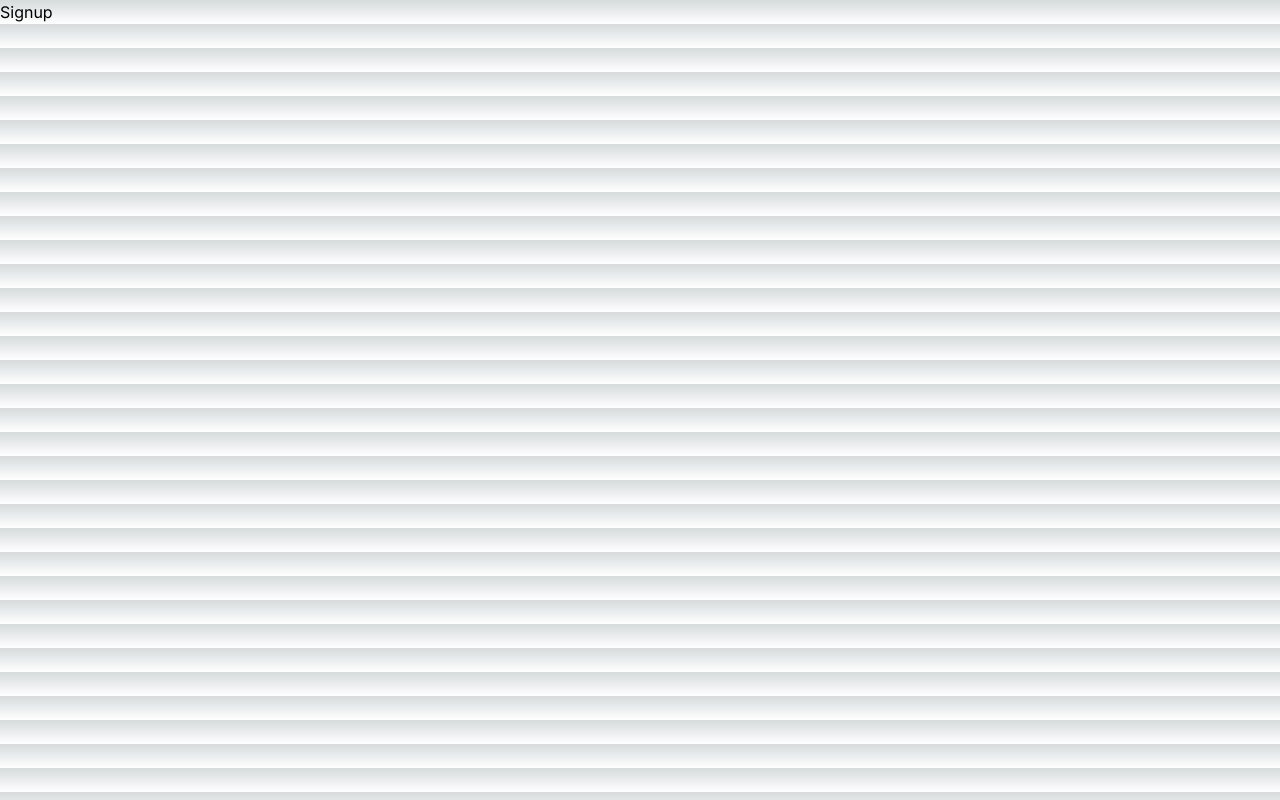
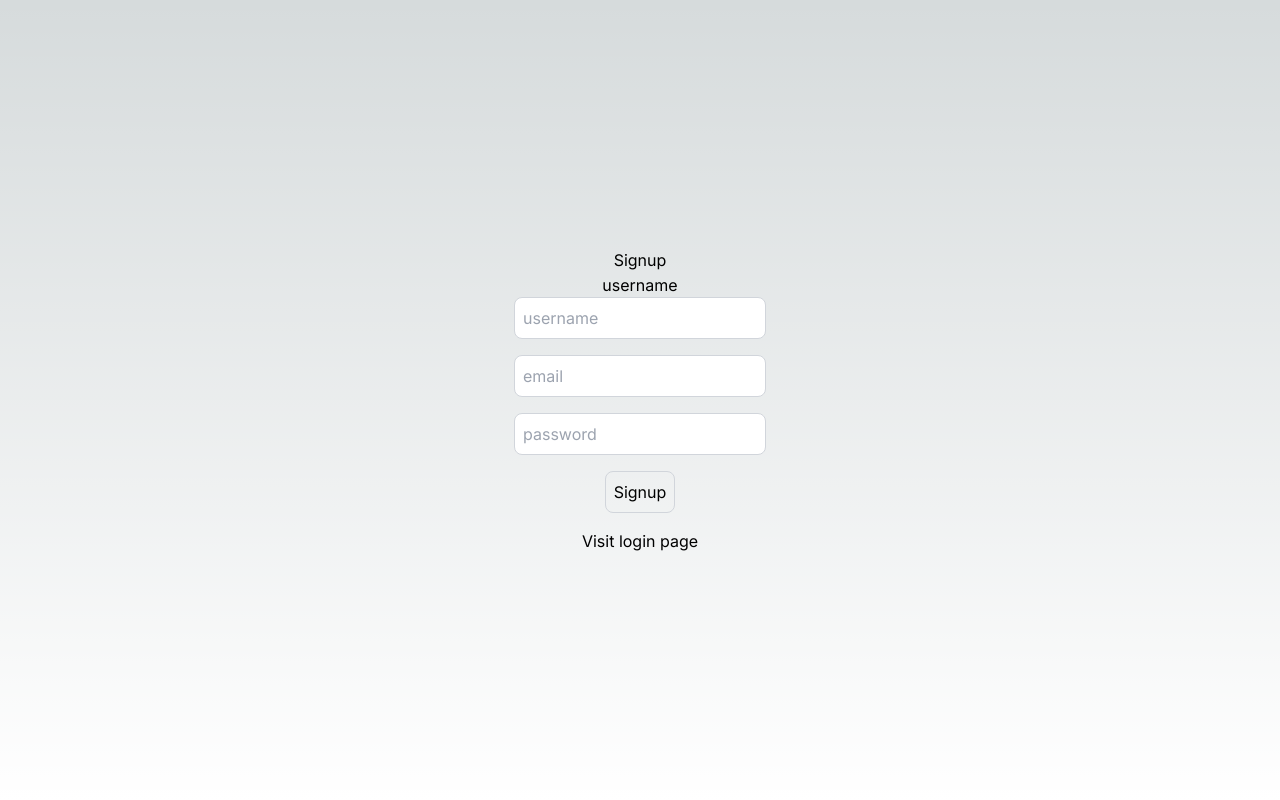
Before and after one commit to michalweclawik/next-ts, a Next.js app: page /signup in a window 1280 px wide. Built offline with nearby package versions, Linux system fonts and the light colour scheme.

Commit message:
profile plus landing pages

```diff
--- a/src/app/login/page.tsx
+++ b/src/app/login/page.tsx
@@ -1,11 +1,48 @@
+"use client";
+import Link from "next/link";
 import React from "react";
+import { useRouter } from "next/navigation";
+import { axios } from "axios";
 
-const page = () => {
+const LoginPage = () => {
+  const [user, setUser] = React.useState({
+    email: "",
+    password: "",
+  });
+
+  const onLogin = async () => {};
+
   return (
-    <div className="flex ">
-      <h1 className="text-center text-white text-2xl">Log in </h1>
+    <div className="flex flex-col items-center justify-center min-h-screen py-2">
+      <h1>Longin</h1>
+      <hr />
+      <label htmlFor="username">username</label>
+
+      <input
+        className="p-2 border border-gray-300 rounded-lg mb-4 focus:outline-none focus:border-gray-600"
+        type="email"
+        id="email"
+        value={user.email}
+        onChange={(e) => setUser({ ...user, email: e.target.value })}
+        placeholder="email"
+      />
+      <input
+        className="p-2 border border-gray-300 rounded-lg mb-4 focus:outline-none focus:border-gray-600"
+        type="password"
+        id="password"
+        value={user.password}
+        onChange={(e) => setUser({ ...user, password: e.target.value })}
+        placeholder="password"
+      />
+      <button
+        onClick={onLogin}
+        className="p-2 border border-gray-300 rounded-lg mb-4 focus:outline-none focus:border-gray-600"
+      >
+        Log in
+      </button>
+      <Link href="/signup">Already has account please sign up </Link>
     </div>
   );
 };
 
-export default page;
+export default LoginPage;
--- /dev/null
+++ b/src/app/profile/[id]/page.tsx
@@ -0,0 +1,18 @@
+import React from "react";
+
+const UserProfile = ({ params }: any) => {
+  return (
+    <div className="flex flex-col items-center justify-center min-h-screen py-2">
+      <h1>Profile</h1>
+      <hr />
+      <p className="text-4xl">
+        Profile page{" "}
+        <span className="p-2 ml-2 rounded bg-orange-500 text-black">
+          {params.id}
+        </span>
+      </p>
+    </div>
+  );
+};
+
+export default UserProfile;
--- /dev/null
+++ b/src/app/profile/page.tsx
@@ -0,0 +1,13 @@
+import React from "react";
+
+const ProfilePage = () => {
+  return (
+    <div className="flex flex-col items-center justify-center min-h-screen py-2">
+      <h1>Profile</h1>
+      <hr />
+      <p>Profile page</p>
+    </div>
+  );
+};
+
+export default ProfilePage;
--- a/src/app/signup/page.tsx
+++ b/src/app/signup/page.tsx
@@ -1,7 +1,57 @@
+"use client";
+import Link from "next/link";
 import React from "react";
+import { useRouter } from "next/navigation";
+import { axios } from "axios";
 
 const page = () => {
-  return <div>Signup</div>;
+  const [user, setUser] = React.useState({
+    email: "",
+    password: "",
+    username: "",
+  });
+
+  const onSignup = async () => {};
+
+  return (
+    <div className="flex flex-col items-center justify-center min-h-screen py-2">
+      <h1>Signup</h1>
+      <hr />
+      <label htmlFor="username">username</label>
+
+      <input
+        className="p-2 border border-gray-300 rounded-lg mb-4 focus:outline-none focus:border-gray-600"
+        type="text"
+        id="username"
+        value={user.username}
+        onChange={(e) => setUser({ ...user, username: e.target.value })}
+        placeholder="username"
+      />
+      <input
+        className="p-2 border border-gray-300 rounded-lg mb-4 focus:outline-none focus:border-gray-600"
+        type="email"
+        id="email"
+        value={user.email}
+        onChange={(e) => setUser({ ...user, email: e.target.value })}
+        placeholder="email"
+      />
+      <input
+        className="p-2 border border-gray-300 rounded-lg mb-4 focus:outline-none focus:border-gray-600"
+        type="password"
+        id="password"
+        value={user.password}
+        onChange={(e) => setUser({ ...user, password: e.target.value })}
+        placeholder="password"
+      />
+      <button
+        onClick={onSignup}
+        className="p-2 border border-gray-300 rounded-lg mb-4 focus:outline-none focus:border-gray-600"
+      >
+        Signup
+      </button>
+      <Link href="/login">Visit login page</Link>
+    </div>
+  );
 };
 
 export default page;
```
Also changed, not shown: src/dbConfig/dbConfig.ts (added, +17 -0 lines), src/app/api/users/login/route.ts (added), src/app/api/users/signup/route.ts (added).
